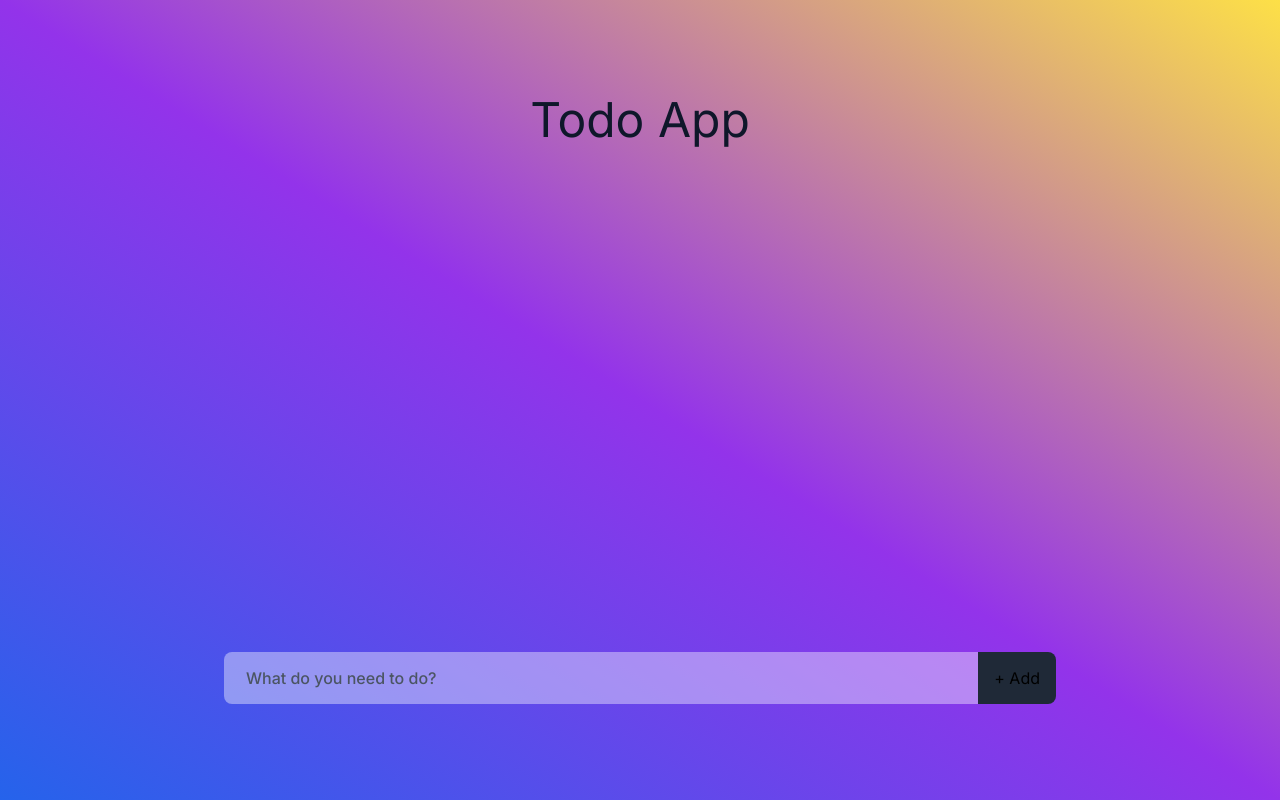
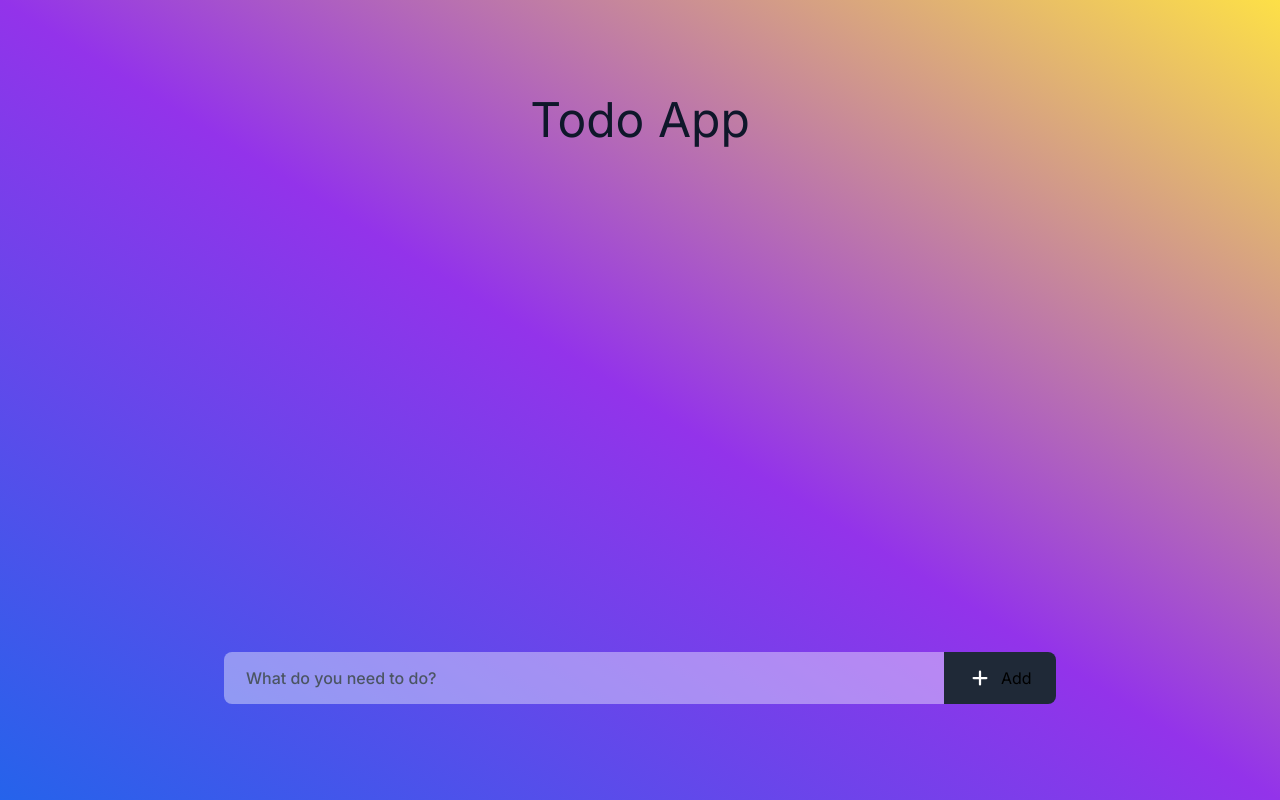
Before and after one commit to JonnesBezerra/ToDo-FullStack, a Next.js app in the folder Frontend/: page / in a window 1280 px wide. Built offline with nearby package versions, Linux system fonts and the light colour scheme.

Commit message:
feat: plus icon on add button

```diff
--- a/Frontend/package.json
+++ b/Frontend/package.json
@@ -10,6 +10,7 @@
     "test": "jest"
   },
   "dependencies": {
+    "@heroicons/react": "^2.1.3",
     "next": "14.1.3",
     "react": "^18",
     "react-dom": "^18"
--- a/Frontend/src/components/InputTask/InputTask.tsx
+++ b/Frontend/src/components/InputTask/InputTask.tsx
@@ -1,4 +1,5 @@
 "use client";
+import { PlusIcon } from "@heroicons/react/16/solid";
 import React, { FormEvent, useState } from "react";
 
 const InputTask = () => {
@@ -29,8 +30,11 @@ const InputTask = () => {
         placeholder="What do you need to do?"
         className="grow p-3 px-5 rounded-s-lg bg-white bg-opacity-40 border-2 border-transparent text-gray-800 text-base font-medium placeholder-gray-600 focus-visible:outline-none focus:border-2 focus:border-slate-800 focus:rounded-s-lg"
       />
-      <button type="submit" className="bg-gray-800 px-4 py-2 rounded-e-lg">
-        + Add
+      <button
+        type="submit"
+        className="bg-gray-800 flex items-center justify-evenly w-28 px-4 py-2 rounded-e-lg"
+      >
+        <PlusIcon className="h-6 w-6 text-white" /> Add
       </button>
     </form>
   );
--- a/Frontend/tailwind.config.ts
+++ b/Frontend/tailwind.config.ts
@@ -13,6 +13,9 @@ const config: Config = {
         "gradient-conic":
           "conic-gradient(from 180deg at 50% 50%, var(--tw-gradient-stops))",
       },
+      animation: {
+        "spin-once": "spin 1s ease-in-out",
+      },
     },
   },
   plugins: [],
```
Also changed, not shown: 1 other file (tests, documents, lock files or other folders).
